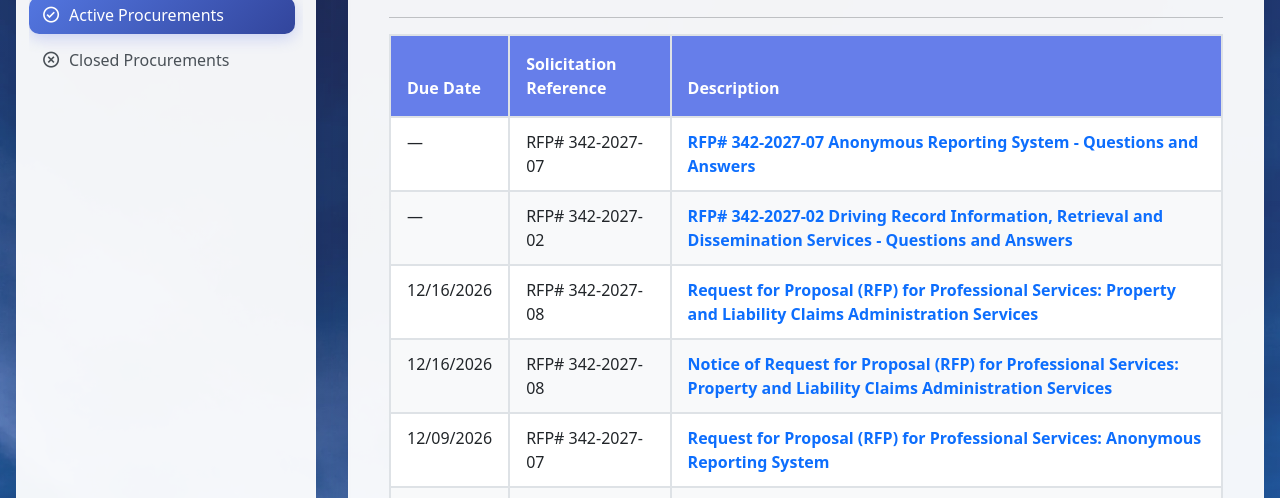
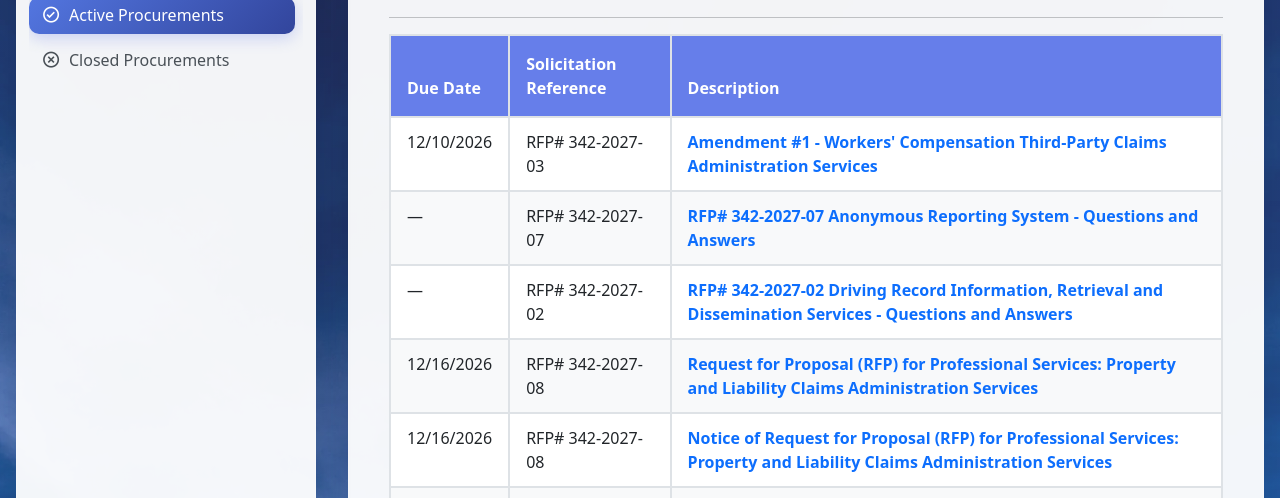
Before and after one commit to grassh0ppr/nmpsia-2026, a plain HTML site: page procurements.html in a window 1280 px wide. Shown: the part 292-790 px from the top of the page. Drawn offline with nearby package versions, Linux system fonts and the light colour scheme; some packages are replaced by stand-ins of ours; a script that the page names is missing.

Commit message:
Update active-component.js to include new RFP entry and adjust dates; increment script version in procurements.html to v3.0 for cache control.

```diff
--- a/procurements.html
+++ b/procurements.html
@@ -70,7 +70,7 @@
       src="./scripts/components/navbar/webflow-navbar-component.js?v=2.3"
       defer
     ></script>
-    <script src="./scripts/components/procurements/active-component.js?v=2.9"></script>
+    <script src="./scripts/components/procurements/active-component.js?v=3.0"></script>
     <script src="./scripts/components/procurements/closed-component.js?v=1"></script>
     <script
       src="./scripts/components/footer/footer-sitemap.js?v=1.2"
--- a/scripts/components/procurements/active-component.js
+++ b/scripts/components/procurements/active-component.js
@@ -17,6 +17,13 @@ class ActiveProcurements extends HTMLElement {
             </tr>
           </thead>
           <tbody>
+          <tr>
+            <td>12/10/2026</td>
+            <td>RFP# 342-2027-03</td>
+            <td>
+              <a href="/docs/Workers_Compensation_Third-Party_Dedicated_Claims_Administration_Services_Amendment_1.pdf" target="_blank">Amendment #1 - Workers' Compensation Third-Party Claims Administration Services</a>
+            </td>
+          </tr>
           <tr>
             <td>&mdash;</td>
             <td>RFP# 342-2027-07</td>
@@ -74,14 +81,14 @@ class ActiveProcurements extends HTMLElement {
             </td>
           </tr>
           <tr>
-            <td>12/03/2026</td>
+            <td>12/10/2026</td>
             <td>RFP# 342-2027-03</td>
             <td>
               <a href="/docs/Workers_Compensation_ThirdParty_Dedicated_Claims_Administration_Services_Reissue.pdf" target="_blank">Request for Proposals (RFP): Workers' Compensation Third-Party Claims Administration Services</a>
             </td>
           </tr>
           <tr>
-            <td>12/03/2026</td>
+            <td>12/10/2026</td>
             <td>RFP# 342-2027-03</td>
             <td>
               <a href="/docs/Legal_Advertisement_Reissue.pdf" target="_blank">Notice of RFP for Professional Services: Workers' Compensation Third-Party Claims Administration Services</a>
```
